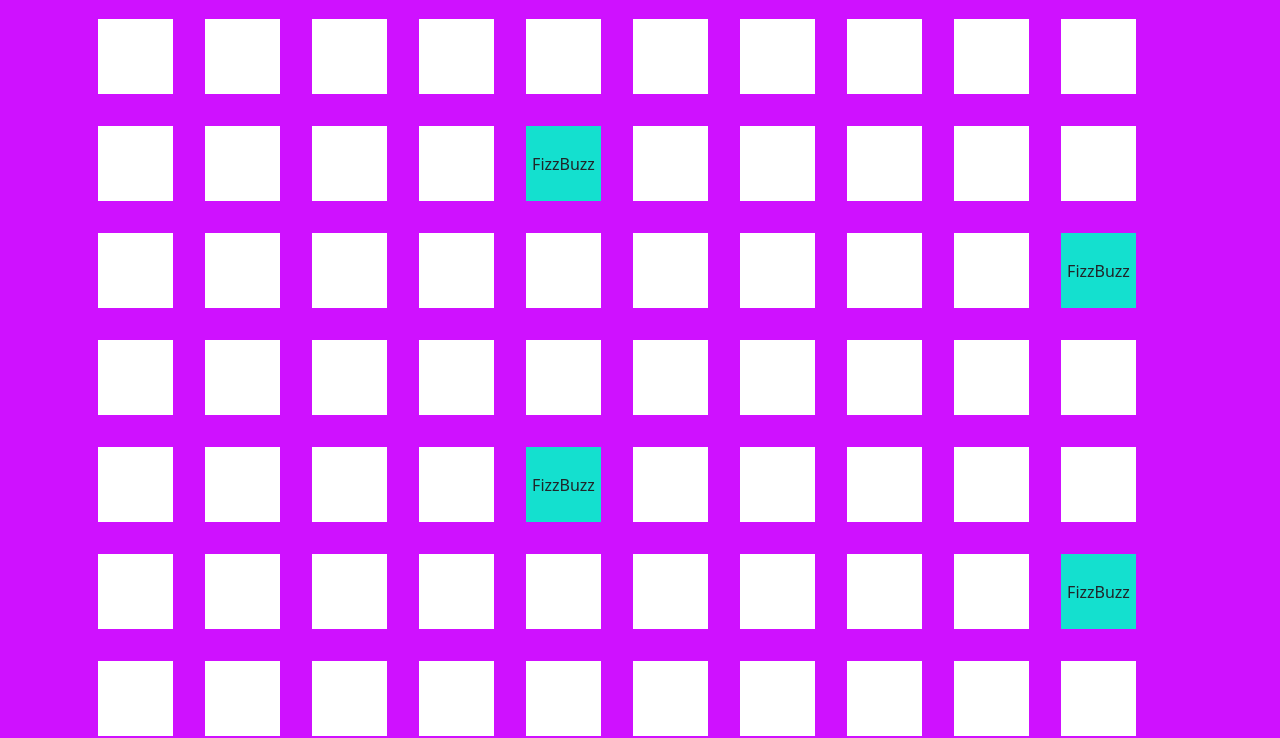
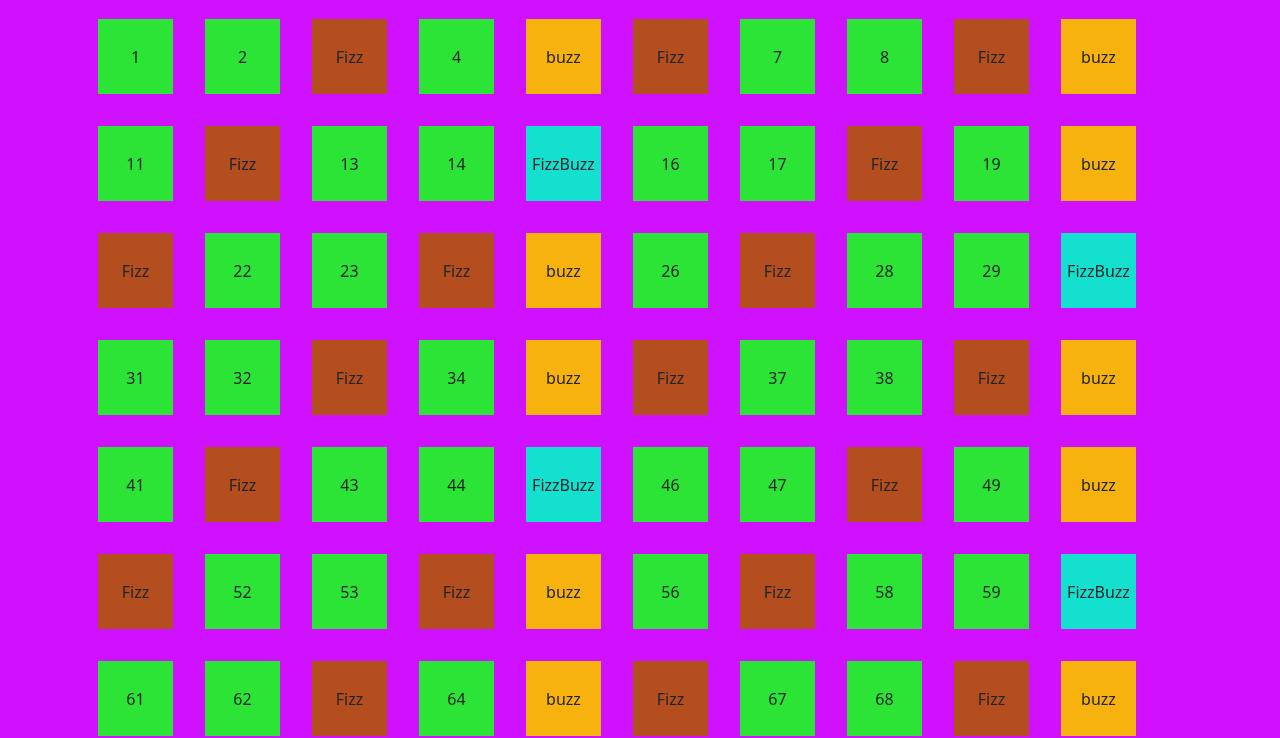
Before and after one commit to PaoloZampa/js-fizzbuzz, a plain HTML site: page index.html in a window 1280 px wide. Shown: the part 69-807 px from the top of the page. Drawn offline with nearby package versions, Linux system fonts and the light colour scheme.

Commit message:
working on if else

```diff
--- a/assets/css/style.css
+++ b/assets/css/style.css
@@ -19,7 +19,7 @@ body {
 }
 
 .bg_number {
-    background-color: #be2ab2;
+    background-color: #2be435;
 }
 
 .bg_fizz {
--- a/assets/js/main.js
+++ b/assets/js/main.js
@@ -22,13 +22,31 @@ per i multipli di 3 stampi “Fizz” al posto del numero
 per i multipli di 5 stampi “Buzz”
 per i numeri che sono sia multipli di 3 che di 5 stampi “FizzBuzz”.
 */
-for (let i = 1; i <= 100; i++){
+for (let i = 1; i <= 100; i++) {
     const square = document.createElement("div");
     square.classList.add("square", "d-flex", "align-items-center", "justify-content-center", "m-3");
     // per i numeri che sono sia multipli di 3 che di 5 stampi “FizzBuzz”
-    if (i % 3 === 0 && i % 5 === 0){
+    if (i % 3 === 0 && i % 5 === 0) {
         square.classList.add("bg_fizzbuzz");
-        square.innerHTML = ("FizzBuzz")
+        square.innerHTML = ("FizzBuzz");
+    }
+
+    //per i multipli di 3 stampi “Fizz” al posto del numero
+    else if (i % 3 === 0) {
+        square.classList.add("bg_fizz")
+        square.innerHTML = ("Fizz")
+    }
+
+    //per i multipli di 5 stampi “Fizz” al posto del numero
+    else if (i % 5 === 0) {
+        square.classList.add("bg_buzz")
+        square.innerHTML = ("buzz")
+    }
+
+    //stampare numeri su caselle vuote
+    else {
+        square.classList.add("bg_number");
+        square.innerHTML = i;
     }
 
 
```
